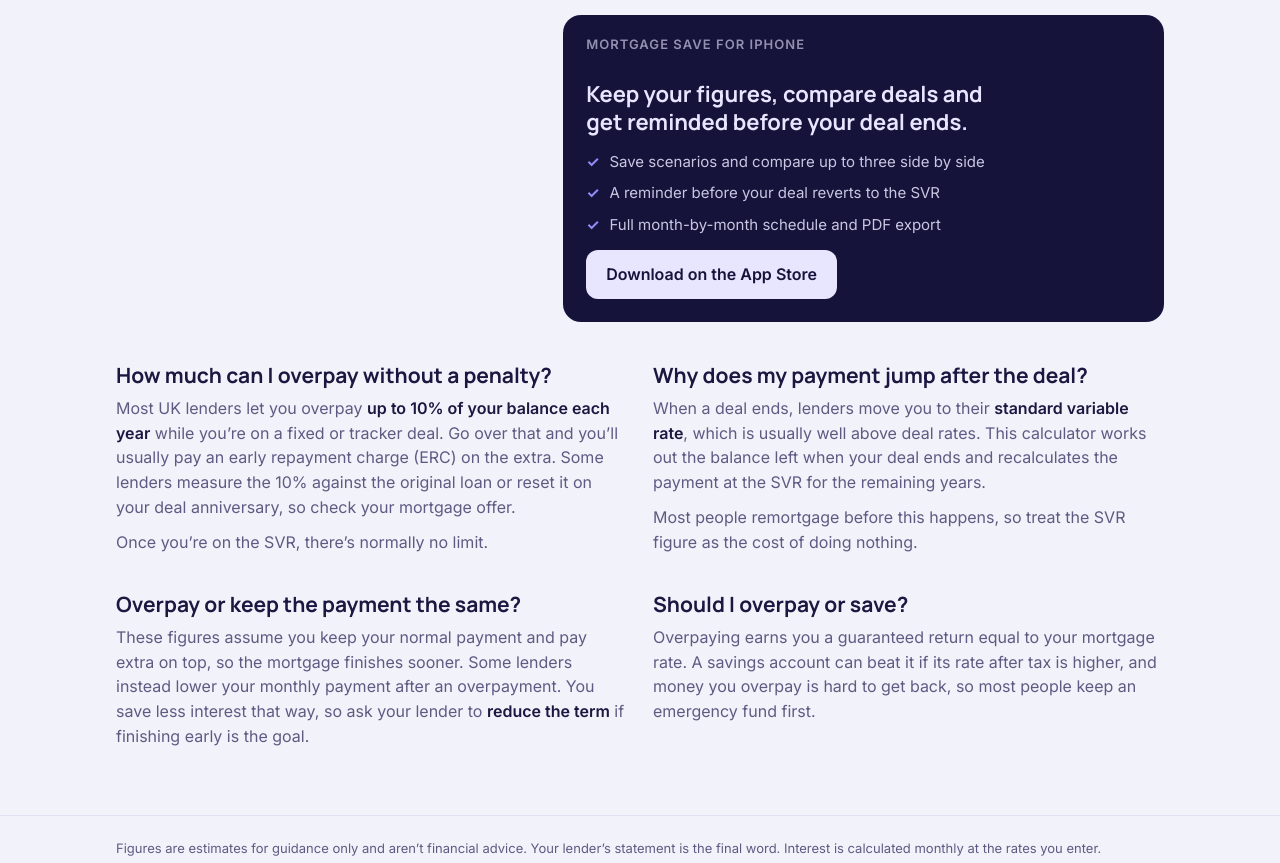
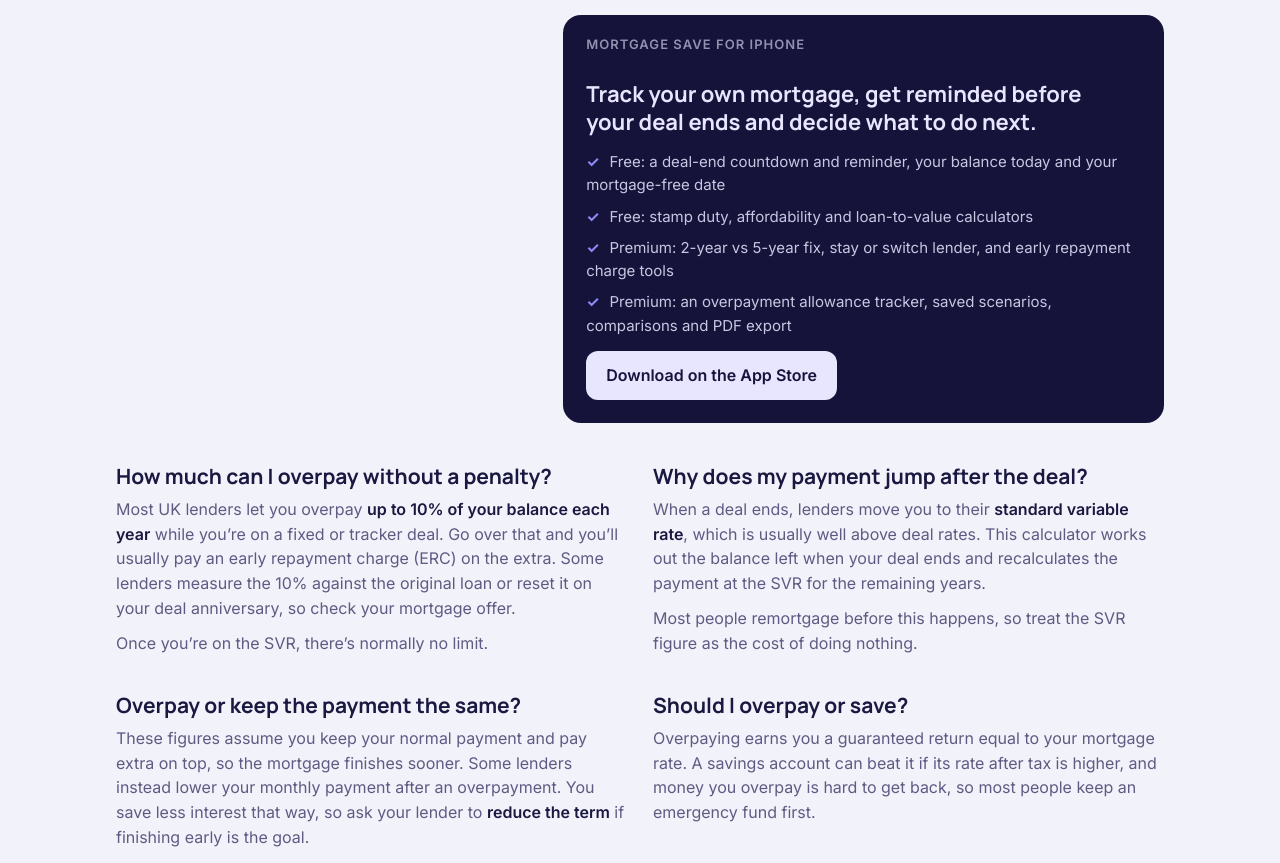
Before and after one commit to jamesishere00100001/mortgagesave, a plain HTML site: page calculator/index.html in a window 1280 px wide. Shown: the part 1205-2068 px from the top of the page. Drawn offline with Linux system fonts and the light colour scheme.

Commit message:
Update the app pitch to match the new free and Premium features
Co-Authored-By: Claude Opus 5.5 <noreply@anthropic.com>
Claude-Session: https://claude.ai/code/session_015xtFuZjsFyerH46aCxwsc1

```diff
--- a/calculator/index.html
+++ b/calculator/index.html
@@ -297,11 +297,12 @@ footer a { color: var(--muted); }
 
         <section class="panel app">
           <h2>Mortgage Save for iPhone</h2>
-          <p class="pitch">Keep your figures, compare deals and get reminded before your deal ends.</p>
+          <p class="pitch">Track your own mortgage, get reminded before your deal ends and decide what to do next.</p>
           <ul>
-            <li>Save scenarios and compare up to three side by side</li>
-            <li>A reminder before your deal reverts to the SVR</li>
-            <li>Full month-by-month schedule and PDF export</li>
+            <li>Free: a deal-end countdown and reminder, your balance today and your mortgage-free date</li>
+            <li>Free: stamp duty, affordability and loan-to-value calculators</li>
+            <li>Premium: 2-year vs 5-year fix, stay or switch lender, and early repayment charge tools</li>
+            <li>Premium: an overpayment allowance tracker, saved scenarios, comparisons and PDF export</li>
           </ul>
           <a class="cta" href="https://apps.apple.com/app/id6467675017" rel="noopener">Download on the App Store</a>
         </section>
```
